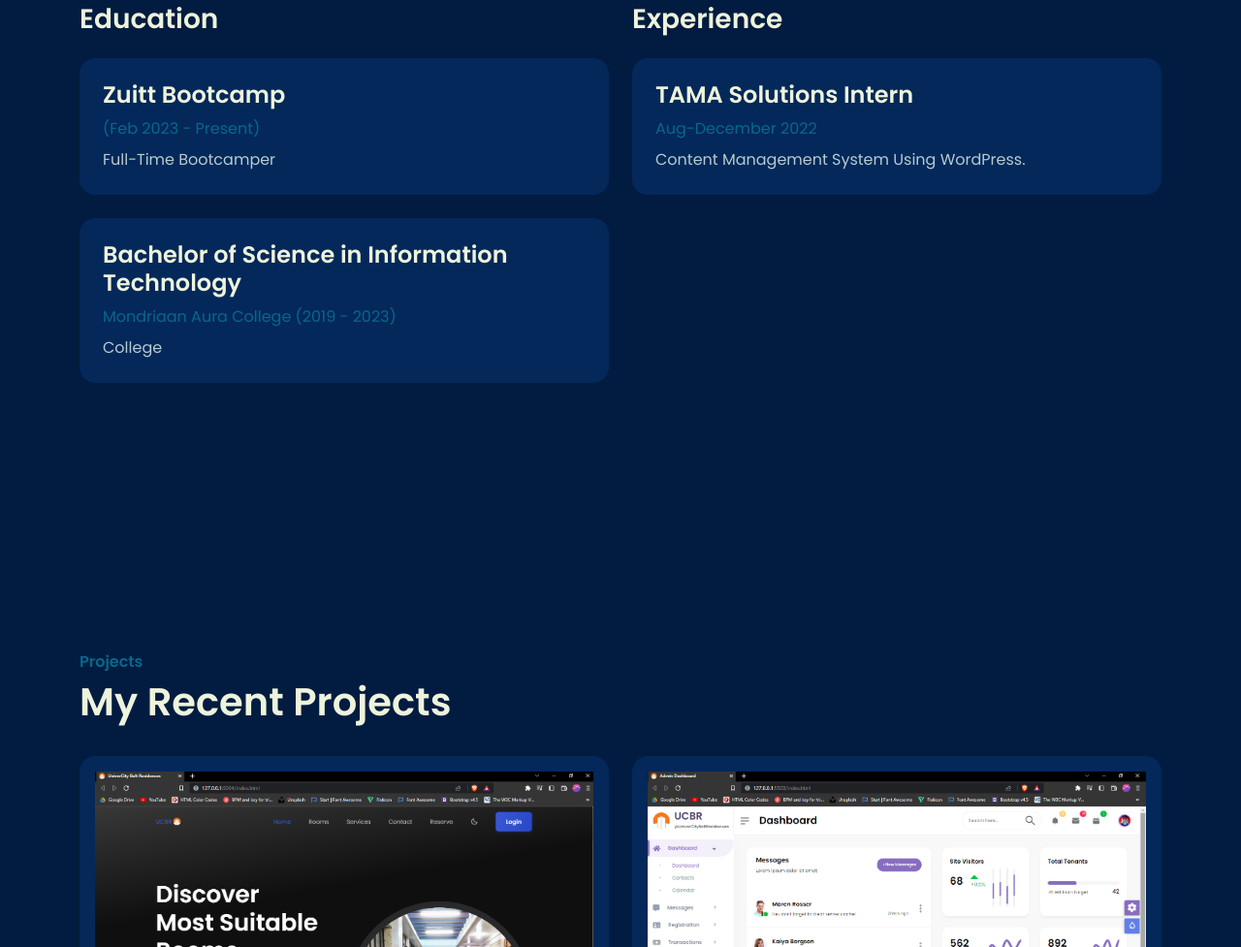
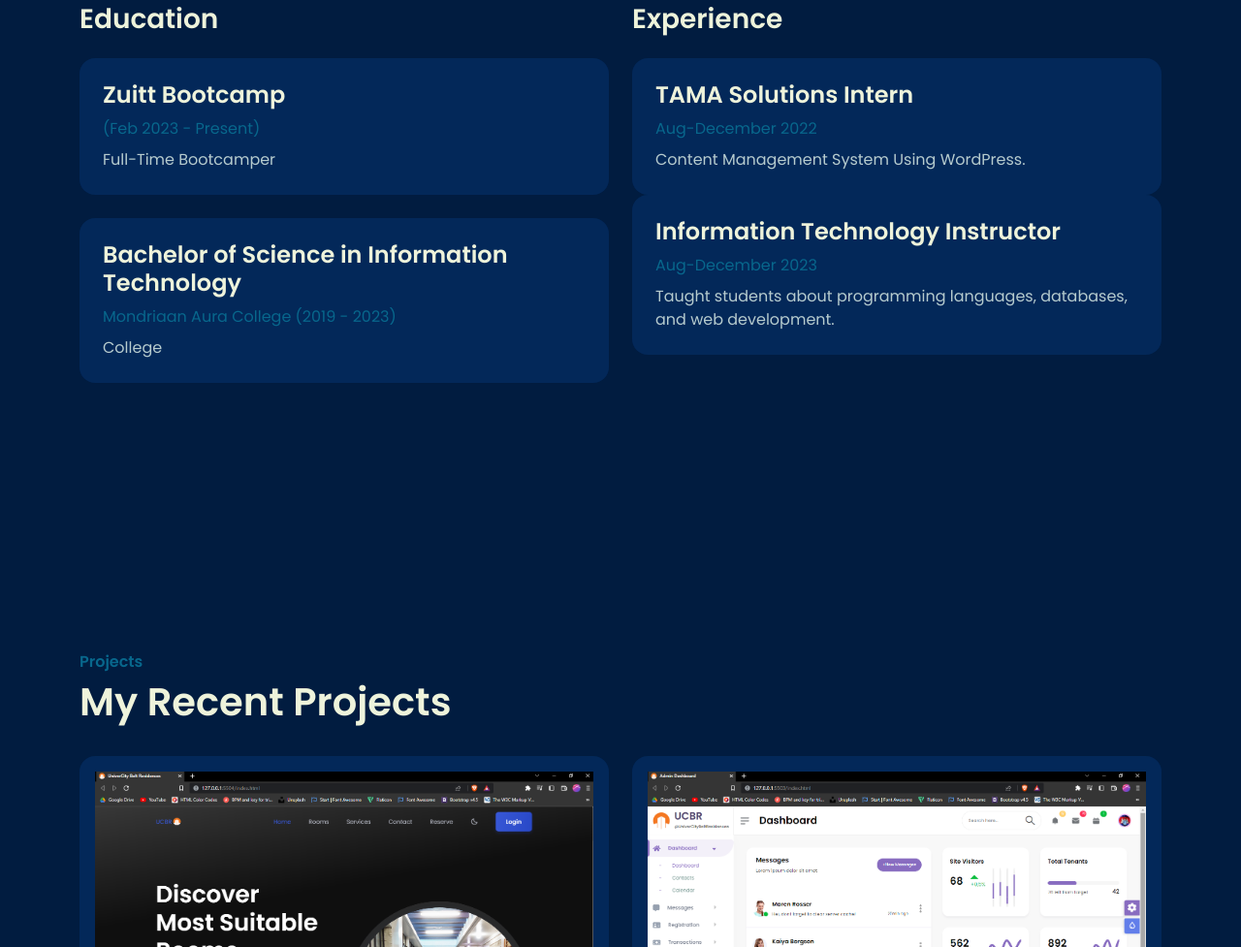
Before and after one commit to deathcuree/portfolio, a plain HTML site: page index.html in a window 1280 px wide. Shown: the part 1071-2048 px from the top of the page at 97% size. Drawn offline with Linux system fonts and the light colour scheme.

Commit message:
update 2023

```diff
--- a/index.html
+++ b/index.html
@@ -163,6 +163,18 @@
                     <p class="text-brand mb-2">Aug-December 2022</p>
                     <p class="mb-0">
                       Content Management System Using WordPress.
+                    </p>
+                  </div>
+                </div>
+              </div>
+              <div class="row gy-4">
+                <div class="col-12" data-aos="fade-up" data-aos-delay="600">
+                  <div class="bg-base p-4 rounded-4 shadow-effect">
+                    <h4>Information Technology Instructor</h4>
+                    <p class="text-brand mb-2">Aug-December 2023</p>
+                    <p class="mb-0">
+                      Taught students about programming languages, databases,
+                      and web development.
                     </p>
                   </div>
                 </div>
```
